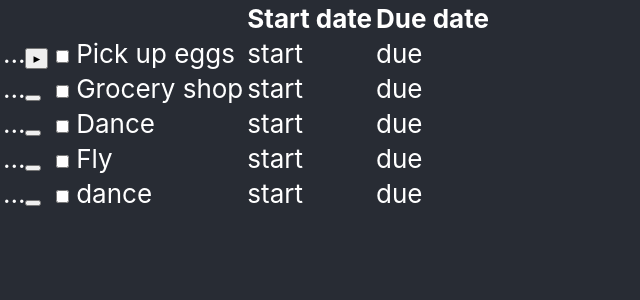
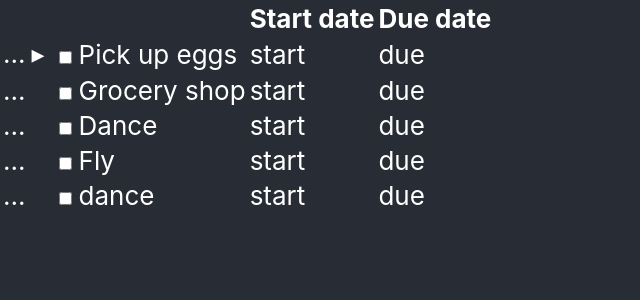
Before and after one commit to citelao/Todo, a React (Create React App) app: page / in a window 1280 px wide. Shown: the top 300 px of the page, without its empty margins (0-640 px from the left). Built offline with nearby package versions, Linux system fonts and the light colour scheme.

Commit message:
expand button css

```diff
--- a/src/view/TreeGrid.css
+++ b/src/view/TreeGrid.css
@@ -1,3 +1,11 @@
 table[role="treegrid"] [role=row][tabIndex="0"]:focus{
     background-color: rgba(0, 0, 0, 0.5);
 }
+
+.expandButton {
+    appearance: unset;
+    border: none;
+    background: none;
+    color: inherit;
+    font-size: inherit;
+}
--- a/src/view/TreeGrid.tsx
+++ b/src/view/TreeGrid.tsx
@@ -147,9 +147,11 @@ export default class TreeGrid<T extends { [key: string]: any }> extends React.Co
                 onKeyDown={(e) => this.handleRowKeyDown(e, item)}>
                     <td role="gridcell">
                         {"...".repeat(level)}
-                        <button tabIndex={-1} onClick={(isExpanded)
-                            ? () => this.collapseItem(item)
-                            : () => this.expandItem(item) }>
+                        <button tabIndex={-1}
+                            className="expandButton"
+                            onClick={(isExpanded)
+                                ? () => this.collapseItem(item)
+                                : () => this.expandItem(item) }>
                             {(hasChildren) ? expansionSymbol : undefined}
                         </button>
                     </td>
```
